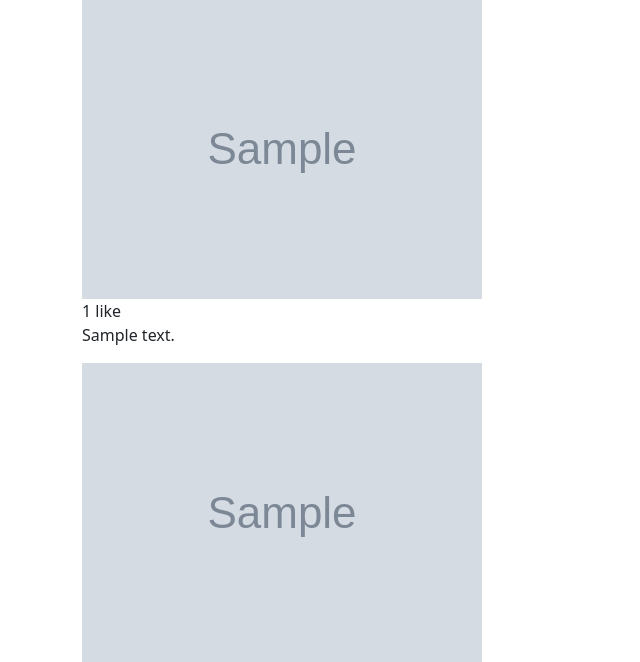
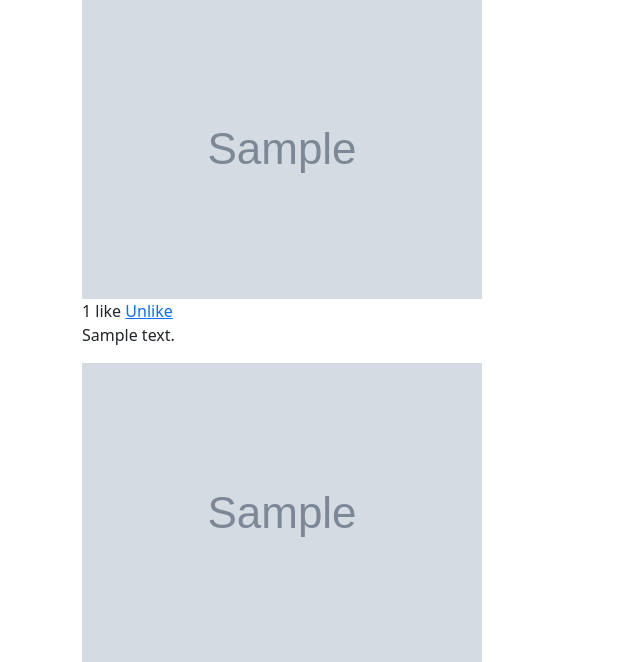
Before and after one commit to kenvilar/django-socmed, a Django app: a page that uses django_socmed/templates/images/image/detail.html in a window 1280 px wide. Shown: the part 117-779 px from the top of the page, without its empty margins (0-640 px from the left). Run offline with Django 3.2, Linux system fonts and the light colour scheme; a user stored in the database is signed in; tables that the repository leaves empty hold one stand-in row (values such as "Sample post"); grey boxes marked "Sample" are stand-in pictures; parts of the project's set-up code (start-up, migrations or seed data) failed here and were passed over; some libraries are stand-ins or nearby versions.

Commit message:
implement the HTML and JavaScript code for users to like/unlike images

```diff
--- a/django_socmed/templates/images/image/detail.html
+++ b/django_socmed/templates/images/image/detail.html
@@ -6,12 +6,21 @@
   <a href="{{ image.image.url }}">
     <img src="{% thumbnail image.image 300x0 %}" class="image-detail" alt="image url"/>
   </a>
-  {% with total_likes=image.users_like.count %}
+  {% with total_likes=image.users_like.count users_like=image.users_like.all %}
     <div class="image-info">
       <div>
         <span class="count">
-          {{ total_likes }} like{{ total_likes|pluralize }}
+          <span class="total">{{ total_likes }}</span>
+          like{{ total_likes|pluralize }}
         </span>
+        <a href="#" data-id="{{ image.id }}" data-action="{% if request.user in users_like %}un{% endif %}like"
+           class="like button">
+          {% if request.user not in users_like %}
+            Like
+          {% else %}
+            Unlike
+          {% endif %}
+        </a>
       </div>
       {{ image.description|linebreaks }}
     </div>
```
